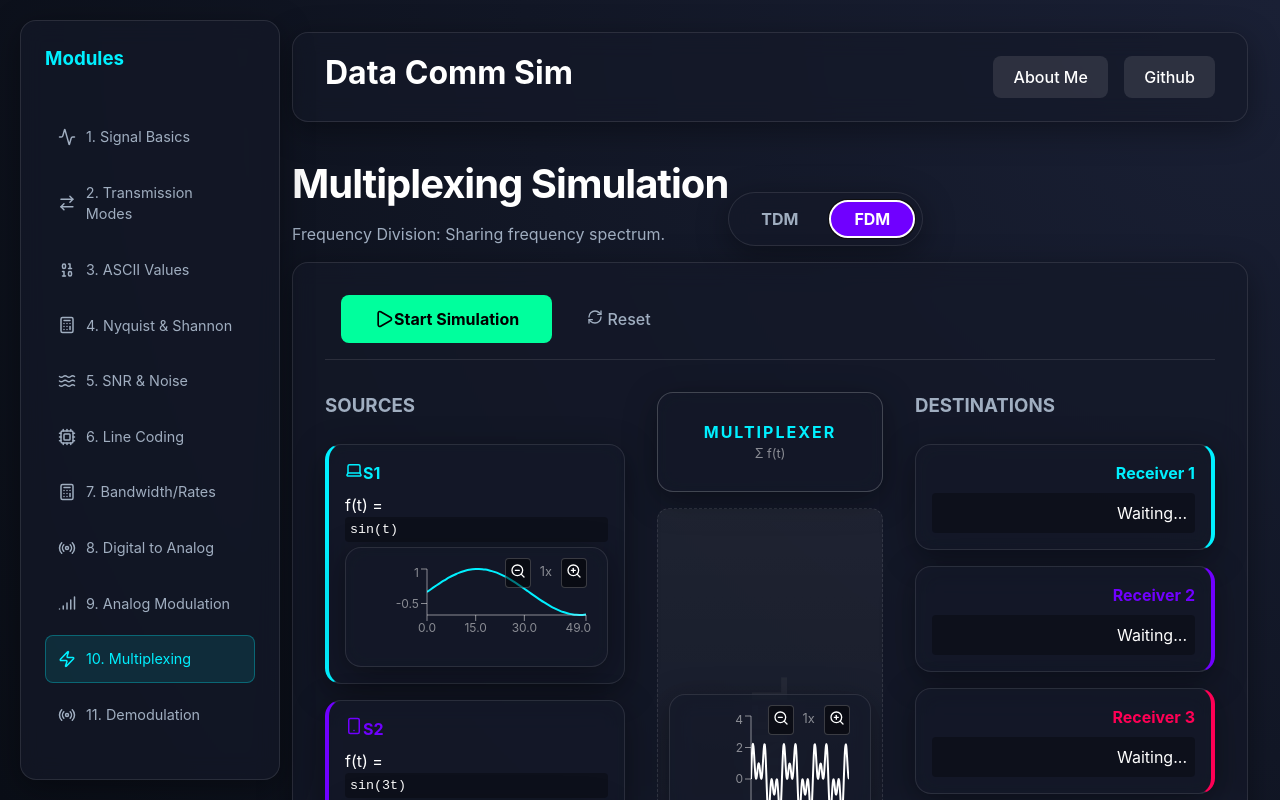
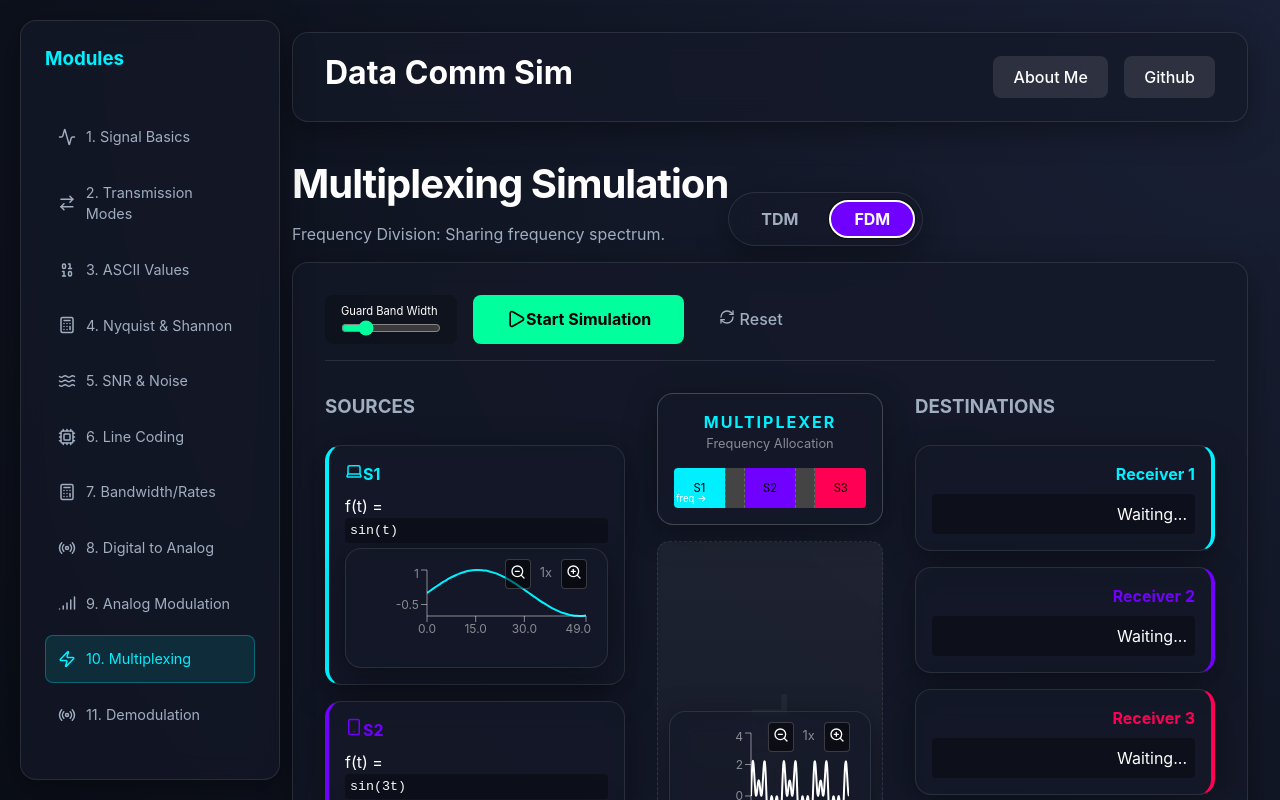
Before and after one commit to MahbubHasan777/Data-Comm-Simulation, a React (Vite) app: page /multiplexing in a window 1280 px wide. Both pictures are taken after a click on the button "FDM". Shown: the top 800 px of the page. Built offline with nearby package versions, Linux system fonts and the light colour scheme.

Commit message:
Add FDM spectrum visualization with adjustable Guard Bands

```diff
--- a/src/pages/Multiplexing.tsx
+++ b/src/pages/Multiplexing.tsx
@@ -25,12 +25,13 @@ const Multiplexing = () => {
     const [slotSize, setSlotSize] = useState(1);
     const [pulseStuffing, setPulseStuffing] = useState(true);
 
+    // FDM Settings
+    const [guardBand, setGuardBand] = useState(1); // 0 to 5 arbitrary bandwidth units
+
     // Safety check for equation evaluation
     const evaluateEquation = (eq: string, t: number) => {
         try {
             // Improve parsing: handle implicit multiplication like '5t' -> '5*t'
-            // 1. Insert * between number and 't' (e.g., 5t -> 5*t)
-            // 2. Insert * between number and '(' (e.g., 5(t) -> 5*(t))
             let safeEq = eq
                 .replace(/(\d)(t)/g, '$1*$2')
                 .replace(/(\d)(\()/g, '$1*(')
@@ -81,11 +82,9 @@ const Multiplexing = () => {
 
                 // Build Frame according to Slot Allocations (Multislot)
                 senders.forEach(s => {
-                    // How many slots does this sender get?
                     const slotsAllocated = s.slots;
 
                     for (let k = 0; k < slotsAllocated; k++) {
-                        // Extract chunk based on Slot Size
                         const start = cursors[s.id as keyof typeof cursors];
                         const chunk = s.data.substr(start, slotSize);
 
@@ -94,14 +93,12 @@ const Multiplexing = () => {
                             cursors[s.id as keyof typeof cursors] += slotSize;
                             frameHasData = true;
                         } else if (pulseStuffing) {
-                            // Stuffing
                             frameContent.push({ ...s, data: '∅', type: 'stuffing' });
                         }
                     }
                 });
 
                 if (!frameHasData) {
-                    // Stop if no data and no stuffing forced
                     active = false;
                 }
 
@@ -109,7 +106,6 @@ const Multiplexing = () => {
                     const frameId = Math.random();
                     setMuxOutput(prev => [...prev, { id: frameId, content: frameContent }]);
 
-                    // "Receive" data after delay
                     setTimeout(() => {
                         frameContent.forEach(slot => {
                             if (slot.type === 'data') {
@@ -124,7 +120,7 @@ const Multiplexing = () => {
                     clearInterval(interval);
                     setTimeout(() => setIsSimulating(false), 2000);
                 }
-            }, 1500); // Frame generation interval
+            }, 1200);
 
         } else {
             // FDM
@@ -182,6 +178,15 @@ const Multiplexing = () => {
                             </div>
                         )}
 
+                        {mode === 'FDM' && (
+                            <div className="flex-row gap-md" style={{ background: 'rgba(0,0,0,0.2)', padding: '0.5rem 1rem', borderRadius: '8px' }}>
+                                <div className="flex-col gap-xs">
+                                    <label className="label" style={{ fontSize: '0.7rem' }}>Guard Band Width</label>
+                                    <input type="range" min="0" max="50" value={guardBand * 10} onChange={(e) => setGuardBand(parseInt(e.target.value) / 10)} style={{ width: '100px', accentColor: 'var(--success)' }} />
+                                </div>
+                            </div>
+                        )}
+
                     </div>
                     <button
                         onClick={startSimulation}
@@ -213,12 +218,12 @@ const Multiplexing = () => {
                                 <div className="flex-row space-between" style={{ marginBottom: '0.5rem' }}>
                                     <span className="flex-row gap-sm" style={{ color: s.color, fontWeight: 'bold' }}>{s.icon} {s.name}</span>
                                     {mode === 'TDM' && (
-                                        <div className="flex-row gap-xs" title="Slots per frame (Multislot)">
+                                        <div className="flex-row gap-xs" title="Slots per frame (Multislot)" style={{ alignItems: 'center', marginTop: '4px' }}>
                                             <span style={{ fontSize: '0.7rem', color: 'var(--text-muted)' }}>Slots:</span>
                                             <input
                                                 type="number" min="1" max="3" value={s.slots}
                                                 onChange={(e) => updateSender(s.id, 'slots', parseInt(e.target.value))}
-                                                style={{ width: '40px', background: 'rgba(0,0,0,0.2)', border: 'none', color: '#fff', textAlign: 'center', borderRadius: '4px' }}
+                                                style={{ width: '40px', background: 'rgba(0,0,0,0.2)', border: 'none', color: '#fff', textAlign: 'center', borderRadius: '4px', padding: '2px' }}
                                             />
                                         </div>
                                     )}
@@ -261,11 +266,41 @@ const Multiplexing = () => {
 
                     {/* NETWORK CORE */}
                     <div className="flex-col" style={{ flex: 1, position: 'relative' }}>
-                        <div className="glass-panel flex-center flex-col" style={{ padding: '1rem', marginBottom: '1rem', border: '1px solid rgba(255,255,255,0.2)', height: '100px' }}>
+                        <div className="glass-panel flex-center flex-col" style={{ padding: '1rem', marginBottom: '1rem', border: '1px solid rgba(255,255,255,0.2)', minHeight: '100px' }}>
                             <h4 style={{ letterSpacing: '2px', color: 'var(--primary)', margin: 0 }}>MULTIPLEXER</h4>
-                            <div style={{ fontSize: '0.8rem', color: 'rgba(255,255,255,0.5)' }}>
-                                {mode === 'TDM' ? `Build Frame: ${senders.map(s => `${s.slots}x${s.name}`).join(' + ')}` : 'Σ f(t)'}
+                            <div style={{ fontSize: '0.8rem', color: 'rgba(255,255,255,0.5)', marginBottom: '5px' }}>
+                                {mode === 'TDM' ? `Build Frame: ${senders.map(s => `${s.slots}x${s.name}`).join(' + ')}` : 'Frequency Allocation'}
                             </div>
+
+                            {/* FDM Spectrum Visualization */}
+                            {mode === 'FDM' && (
+                                <div style={{ width: '100%', height: '40px', background: 'rgba(0,0,0,0.5)', marginTop: '10px', borderRadius: '4px', display: 'flex', overflow: 'hidden', position: 'relative' }}>
+                                    {/* Sender 1 */}
+                                    <div style={{ flex: 1, background: 'var(--primary)', display: 'flex', alignItems: 'center', justifyContent: 'center', fontSize: '0.7rem', color: '#000' }}>S1</div>
+
+                                    {/* Guard Band */}
+                                    <motion.div
+                                        animate={{ width: `${guardBand * 20}px` }}
+                                        style={{ background: '#444', height: '100%', borderLeft: '1px dashed #666', borderRight: '1px dashed #666' }}
+                                        title="Guard Band"
+                                    />
+
+                                    {/* Sender 2 */}
+                                    <div style={{ flex: 1, background: 'var(--secondary)', display: 'flex', alignItems: 'center', justifyContent: 'center', fontSize: '0.7rem', color: '#000' }}>S2</div>
+
+                                    {/* Guard Band */}
+                                    <motion.div
+                                        animate={{ width: `${guardBand * 20}px` }}
+                                        style={{ background: '#444', height: '100%', borderLeft: '1px dashed #666', borderRight: '1px dashed #666' }}
+                                        title="Guard Band"
+                                    />
+
+                                    {/* Sender 3 */}
+                                    <div style={{ flex: 1, background: 'var(--accent)', display: 'flex', alignItems: 'center', justifyContent: 'center', fontSize: '0.7rem', color: '#000' }}>S3</div>
+
+                                    <div style={{ position: 'absolute', bottom: 0, left: 0, fontSize: '0.6rem', padding: '2px' }}>freq →</div>
+                                </div>
+                            )}
                         </div>
 
                         <div style={{ flex: 1, background: 'linear-gradient(180deg, rgba(255,255,255,0.05) 0%, rgba(255,255,255,0) 100%)', borderRadius: '12px', position: 'relative', overflow: 'hidden', display: 'flex', alignItems: 'center', justifyContent: 'center', border: '1px dashed rgba(255,255,255,0.1)' }}>
@@ -308,12 +343,18 @@ const Multiplexing = () => {
                             {mode === 'FDM' && (
                                 <div style={{ width: '90%', height: '100%', display: 'flex', flexDirection: 'column', justifyContent: 'center' }}>
                                     <Waveform data={fdmData} color="#fff" height="200px" showGrid={false} />
+                                    {/* Show guard band effect on signal? For now just keep simple sum but maybe separate them? */}
                                 </div>
                             )}
                         </div>
 
                         <div className="glass-panel flex-center flex-col" style={{ padding: '1rem', marginTop: '1rem', border: '1px solid rgba(255,255,255,0.2)', height: '100px' }}>
                             <h4 style={{ letterSpacing: '2px', color: 'var(--secondary)', margin: 0 }}>DEMULTIPLEXER</h4>
+                            {mode === 'FDM' && (
+                                <div style={{ fontSize: '0.8rem', color: 'rgba(255,255,255,0.5)', marginTop: '5px' }}>
+                                    Filtering signals separated by guard bands...
+                                </div>
+                            )}
                         </div>
                     </div>
 
```
